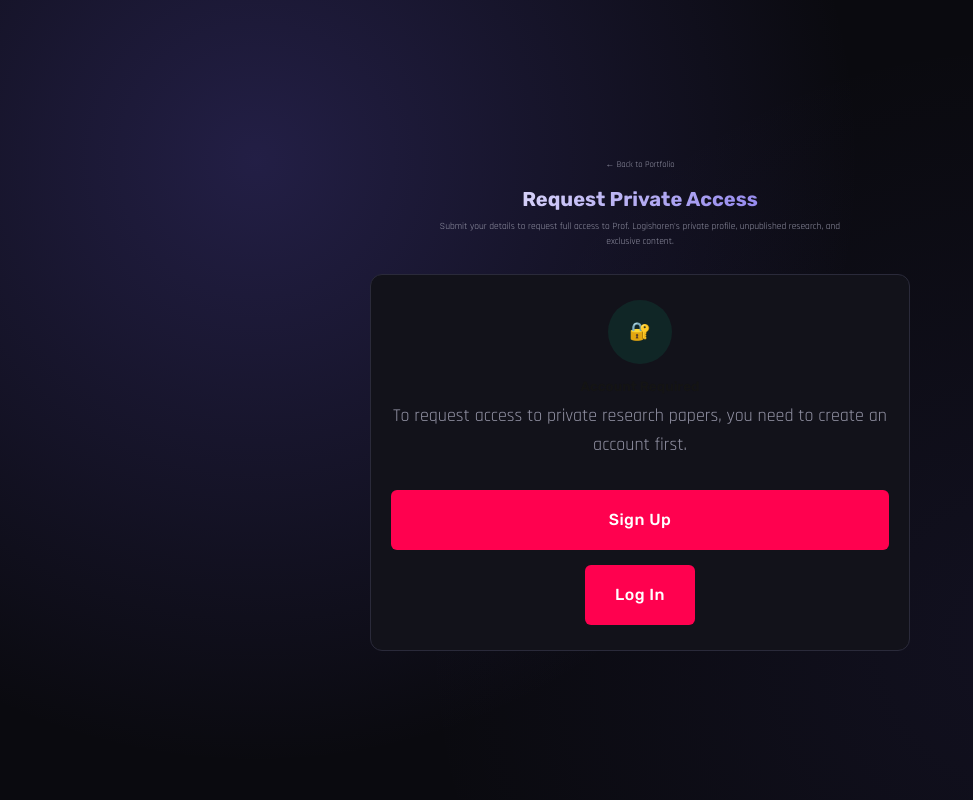
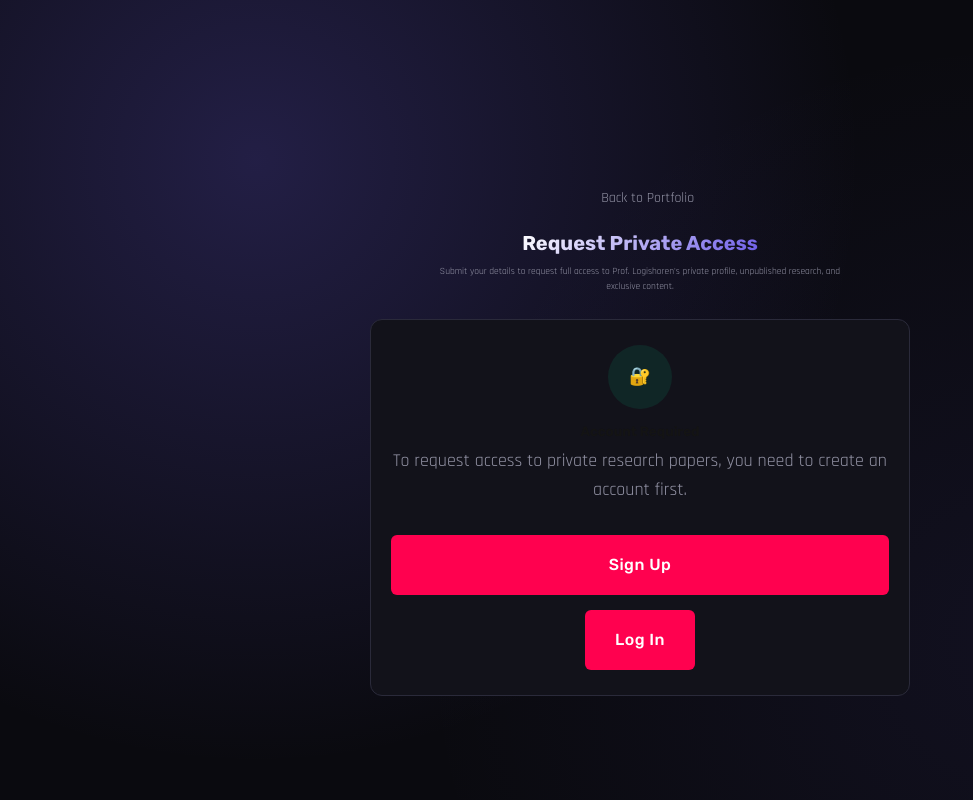
Before and after one commit to Rahul83100/Logeshwaran_pipeline, a Next.js app: page /request-access in a window 1280 px wide. Shown: the whole page, without its empty margins (0-973 px from the left). Built offline with nearby package versions, Linux system fonts and the light colour scheme; no server answers; a web font is replaced by a local one.

Commit message:
login fixes

```diff
--- a/src/app/request-access/page.tsx
+++ b/src/app/request-access/page.tsx
@@ -1,5 +1,6 @@
 import AccessRequestForm from '@/components/rbac/AccessRequestForm'
 import type { Metadata } from 'next'
+import Link from 'next/link'
 
 export const metadata: Metadata = {
   title: 'Request Private Access | Prof. Logishoren Portfolio',
@@ -9,12 +10,17 @@ export const metadata: Metadata = {
 
 export default function RequestAccessPage() {
   return (
-    <div className="rbac-page">
+    <div className="rbac-page" style={{ paddingTop: '100px' }}>
       <div className="rbac-container">
-        <div className="rbac-page-header">
-          <a href="/" className="rbac-back-link">
-            ← Back to Portfolio
-          </a>
+
+        <div className="rbac-page-header" style={{ display: 'flex', flexDirection: 'column', alignItems: 'center' }}>
+          <div style={{ textAlign: 'center', marginBottom: '20px', position: 'relative', zIndex: 100 }}>
+            <a href="/" style={{ color: '#9393a5', fontSize: '14px', textDecoration: 'none', display: 'inline-flex', alignItems: 'center', gap: '6px', cursor: 'pointer', position: 'relative', zIndex: 100, pointerEvents: 'auto' }}>
+              <i className="fa-solid fa-arrow-left" style={{ fontSize: '12px' }}></i>
+              Back to Portfolio
+            </a>
+          </div>
+
           <h1 className="rbac-page-title">Request Private Access</h1>
           <p className="rbac-page-subtitle">
             Submit your details to request full access to Prof. Logishoren&apos;s
--- a/src/app/signup/page.tsx
+++ b/src/app/signup/page.tsx
@@ -1,18 +1,20 @@
 'use client'
-import { useState } from 'react'
+import { useState, Suspense } from 'react'
 import { auth, db } from '@/lib/firebase'
 import { createUserWithEmailAndPassword } from 'firebase/auth'
 import { doc, setDoc, serverTimestamp } from 'firebase/firestore'
-import { useRouter } from 'next/navigation'
+import { useRouter, useSearchParams } from 'next/navigation'
 import Link from 'next/link'
 
-export default function SignupPage() {
+function SignupContent() {
   const [email, setEmail] = useState('')
   const [password, setPassword] = useState('')
   const [name, setName] = useState('')
   const [error, setError] = useState('')
   const [loading, setLoading] = useState(false)
   const router = useRouter()
+  const searchParams = useSearchParams()
+  const redirectParams = searchParams?.get('redirect')
 
   const handleSignup = async (e: React.FormEvent) => {
     e.preventDefault()
@@ -28,7 +30,7 @@ export default function SignupPage() {
         access_level: 'public',
         created_at: serverTimestamp(),
       })
-      router.push('/request-access')
+      router.push(redirectParams || '/')
     } catch (err: any) {
       setError(err.message)
     } finally {
@@ -39,13 +41,11 @@ export default function SignupPage() {
   return (
     <div className="rbac-page" style={{ paddingTop: '100px' }}>
       <div className="rbac-container" style={{ maxWidth: '450px' }}>
-        <div style={{ textAlign: 'center', marginBottom: '20px' }}>
-          <Link href="/" style={{ color: '#9393a5', fontSize: '14px', textDecoration: 'none', display: 'inline-flex', alignItems: 'center', gap: '6px', transition: 'color 0.2s' }}
-            onMouseEnter={e => (e.currentTarget.style.color = '#667eea')}
-            onMouseLeave={e => (e.currentTarget.style.color = '#9393a5')}>
+        <div style={{ textAlign: 'center', marginBottom: '20px', position: 'relative', zIndex: 100 }}>
+          <a href="/" style={{ color: '#9393a5', fontSize: '14px', textDecoration: 'none', display: 'inline-flex', alignItems: 'center', gap: '6px', cursor: 'pointer', position: 'relative', zIndex: 100, pointerEvents: 'auto' }}>
             <i className="fa-solid fa-arrow-left" style={{ fontSize: '12px' }}></i>
             Back to Portfolio
-          </Link>
+          </a>
         </div>
         <h2 className="rbac-page-title" style={{ textAlign: 'center' }}>Create an Account</h2>
         <p style={{ textAlign: 'center', color: '#9393a5', marginBottom: '30px' }}>Join the portfolio to request private research access.</p>
@@ -70,7 +70,7 @@ export default function SignupPage() {
           </button>
 
           <div className="rbac-form-footer" style={{ marginTop: '20px', textAlign: 'center' }}>
-            <p>Already have an account? <Link href="/login" className="rbac-link">Log In</Link></p>
+            <p>Already have an account? <Link href={redirectParams ? `/login?redirect=${redirectParams}` : '/login'} className="rbac-link">Log In</Link></p>
             <div style={{ marginTop: '25px', paddingTop: '20px', borderTop: '1px solid #2a2a3a' }}>
               <Link href="/admin/login" style={{ fontSize: '13px', color: '#9393a5', textDecoration: 'none' }}>
                 <i className="fa-solid fa-lock" style={{ marginRight: '6px' }}></i>
@@ -83,3 +83,11 @@ export default function SignupPage() {
     </div>
   )
 }
+
+export default function SignupPage() {
+  return (
+    <Suspense fallback={<div style={{ textAlign: 'center', marginTop: '100px', color: '#fff' }}>Loading...</div>}>
+      <SignupContent />
+    </Suspense>
+  )
+}
--- a/src/components/portfolio/ResearchCard.tsx
+++ b/src/components/portfolio/ResearchCard.tsx
@@ -56,7 +56,7 @@ export default function ResearchCard({ paper }: ResearchCardProps) {
             : paper.abstract}
         </p>
         {isLocked ? (
-          <Link href="/signup" className="request-access-btn" style={{ marginTop: "10px", display: "inline-flex" }}>
+          <Link href="/signup?redirect=/request-access" className="request-access-btn" style={{ marginTop: "10px", display: "inline-flex" }}>
             <i className="fa-solid fa-lock"></i> Sign Up to Request Access
           </Link>
         ) : (
--- a/tsconfig.json
+++ b/tsconfig.json
@@ -15,7 +15,7 @@
     "moduleResolution": "bundler",
     "resolveJsonModule": true,
     "isolatedModules": true,
-    "jsx": "preserve",
+    "jsx": "react-jsx",
     "incremental": true,
     "plugins": [
       {
```
Also changed, not shown: src/app/login/page.tsx (+9 -2 lines).
